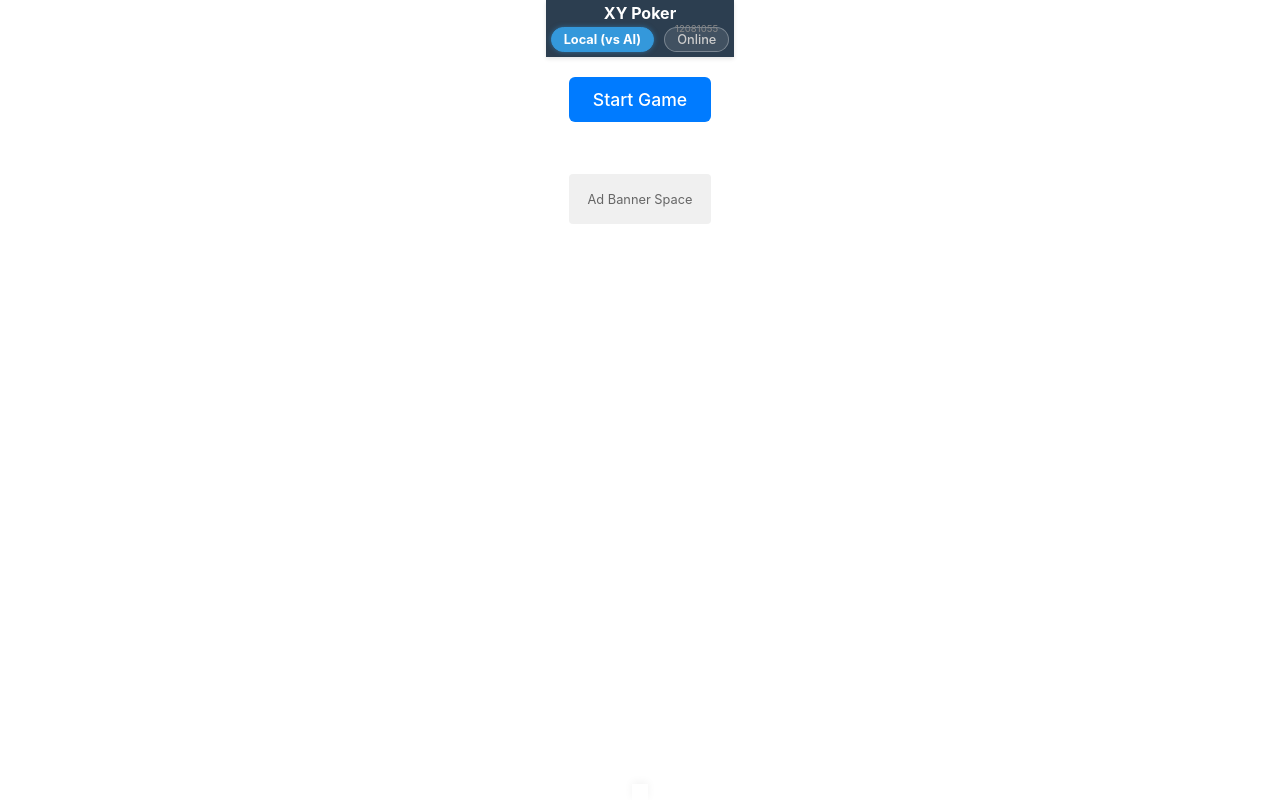
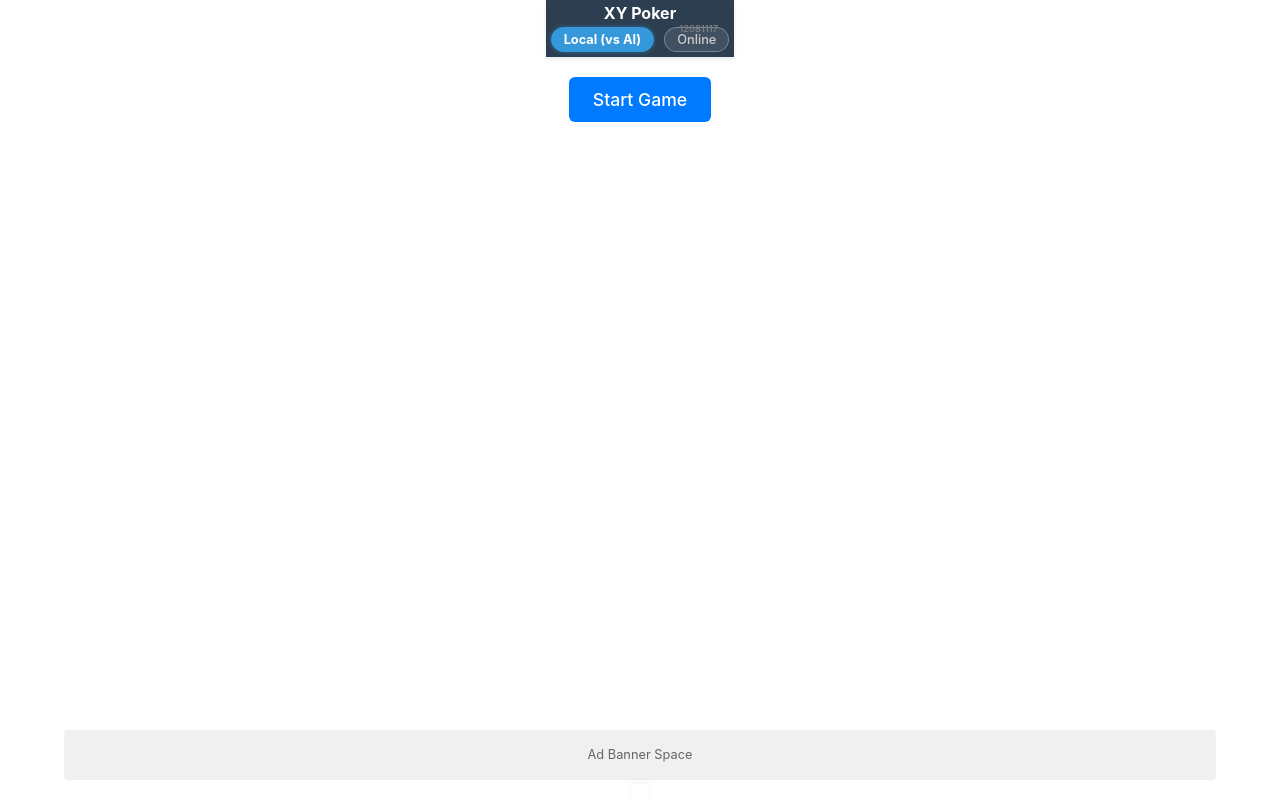
Before and after one commit to sotwat/xy-poker, a React (Vite) app: page / in a window 1280 px wide. Built offline with nearby package versions, Linux system fonts and the light colour scheme; no server answers.

Commit message:
feat: UI調整(バナー位置、レート背景) v12081117

```diff
--- a/src/App.tsx
+++ b/src/App.tsx
@@ -415,7 +415,7 @@ function App() {
     <div className={`app ${isLobbyView ? 'view-lobby' : 'view-game'} phase-${phase}`}>
       <header className={`app-header ${(phase === 'playing' || phase === 'scoring') ? 'battle-mode' : ''}`}>
         <h1>XY Poker</h1>
-        {showVersion && <span className="version">12081055</span>}
+        {showVersion && <span className="version">12081117</span>}
         {((mode === 'local' && phase === 'setup') || (mode === 'online' && !isOnlineGame)) && (
           <div className="mode-switch">
             <button
@@ -490,17 +490,18 @@ function App() {
                     <p>Your game will start automatically when an opponent joins</p>
                   </div>
                 ) : mode === 'local' || (mode === 'online' && playerRole === 'host') ? (
-                  <>
-                    <button className="btn-primary" onClick={handleStartGame}>Start Game</button>
-                    <div className="ad-banner-container">
-                      {/* Ad Banner Space */}
-                      <p style={{ color: '#666', fontSize: '0.8rem' }}>Ad Banner Space</p>
-                    </div>
-                  </>
+                  <button className="btn-primary" onClick={handleStartGame}>Start Game</button>
                 ) : (
                   <div className="waiting-message">
                     <h3>Waiting for Host to start game...</h3>
                     <div className="loading-spinner"></div>
+                  </div>
+                )}
+
+                {/* Ad Banner for Local Mode Setup */}
+                {mode === 'local' && phase === 'setup' && (
+                  <div className="ad-banner-container" style={{ position: 'absolute', bottom: '20px', width: '90%', left: '50%', transform: 'translateX(-50%)' }}>
+                    <p style={{ color: '#666', fontSize: '0.8rem' }}>Ad Banner Space</p>
                   </div>
                 )}
               </div>
--- a/src/components/Lobby.tsx
+++ b/src/components/Lobby.tsx
@@ -64,7 +64,11 @@ export const Lobby: React.FC<LobbyProps> = ({
                         fontSize: '0.9rem',
                         color: '#ffffff',
                         fontWeight: 'bold',
-                        textShadow: '0 1px 2px rgba(0,0,0,0.5)'
+                        backgroundColor: 'rgba(0, 0, 0, 0.8)',
+                        padding: '4px 12px',
+                        borderRadius: '12px',
+                        display: 'inline-block',
+                        textShadow: 'none'
                     }}>
                         Your Rating: <span style={{ fontSize: '1.1rem' }}>{rating}</span>
                     </div>
```
Also changed, not shown: 4 other files (tests, documents, lock files or other folders).
